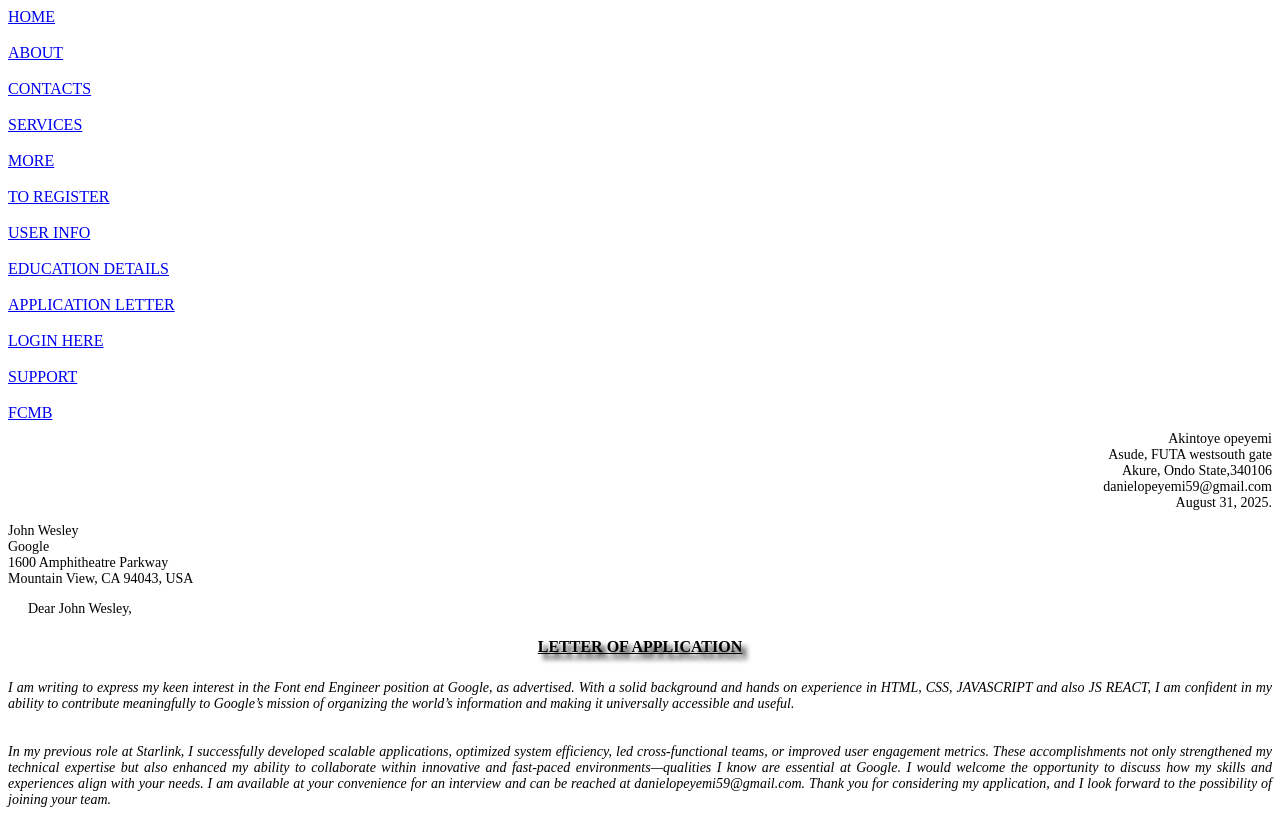
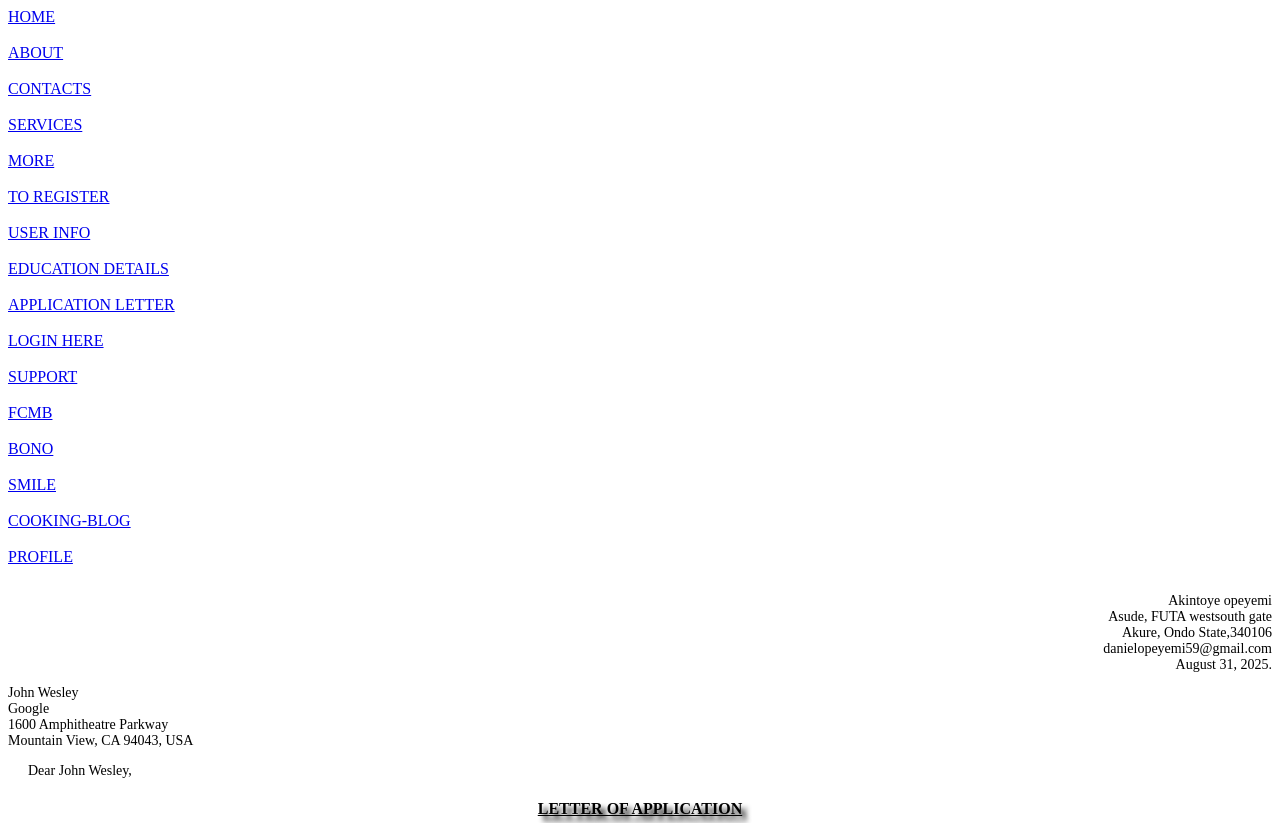
Before and after one commit to Kitoye1/Homework, a plain HTML site: page formal.html in a window 1280 px wide. Shown: the top 823 px of the page. Drawn offline with Linux system fonts and the light colour scheme.

Commit message:
second30th

```diff
--- a/cook.css
+++ b/cook.css
@@ -78,7 +78,7 @@ p{
     flex-direction: row;
     justify-content: space-around;
     padding: 30px;
-    flex-wrap: wrap;
+    flex-wrap: nowrap;
 }
 a{
     color: wheat;
--- a/formal.html
+++ b/formal.html
@@ -14,11 +14,17 @@
              <a href="table2.html">MORE</a><br><br>
              <a href="forms.html">TO REGISTER</a><br><br>
              <a href="forms2.html">USER INFO</a><br><br>
-            <a href="forms3.html">EDUCATION DETAILS</a><br><br>
-            <a href="formal.html">APPLICATION LETTER</a><br><br>
-            <a href="sept1.html">LOGIN HERE</a><br><br>
-            <a href="sept3.html">SUPPORT</a><br><br>
-            <a href="sept14.html">FCMB</a>
+             <a href="forms3.html">EDUCATION DETAILS</a><br><br>
+             <a href="formal.html">APPLICATION LETTER</a><br><br>
+             <a href="sept1.html">LOGIN HERE</a><br><br>
+             <a href="sept3.html">SUPPORT</a><br><br>
+             <a href="sept14.html">FCMB</a><br><br>
+             <a href="bono.html">BONO</a><br><br>
+             <a href="green.html">SMILE</a><br><br>
+             <a href="cook.html">COOKING-BLOG</a><br><br>
+             <a href="glassprofile.html">PROFILE</a><br><br>
+        </div>
+
              <h1>
                 Akintoye opeyemi <br>
                 Asude, FUTA westsouth gate <br>
```
Also changed, not shown: forms.html (+5 -1 lines), forms2.html (+5 -1 lines), forms3.html (+6 -1 lines), index.html (+7 -2 lines), link.html (+6 -2 lines), sept1.html (+5 -1 lines), sept14.html (+4 -3 lines), sept3.html (+5 -1 lines), table.html (+9 -1 lines), table2.html (+8 -1 lines).
